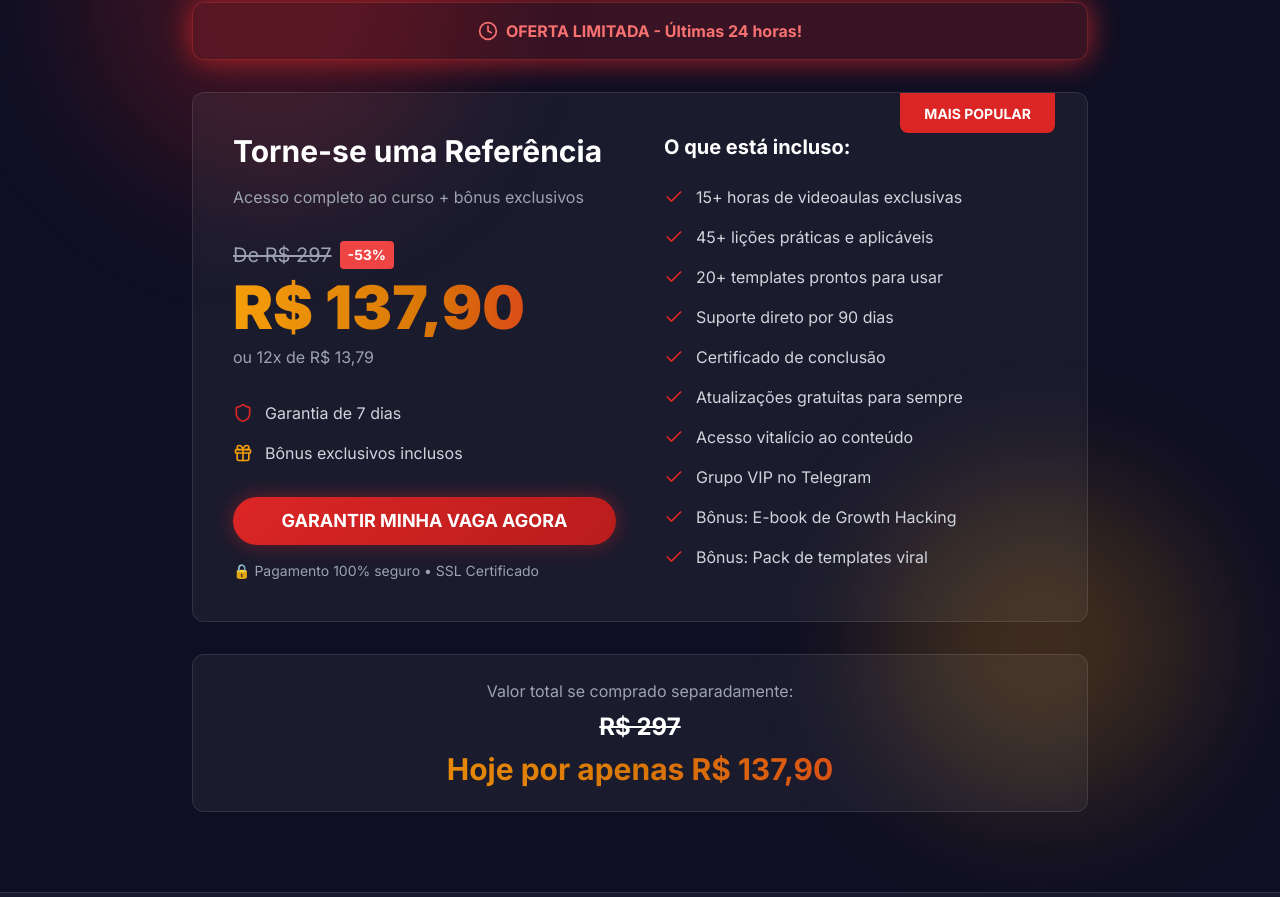
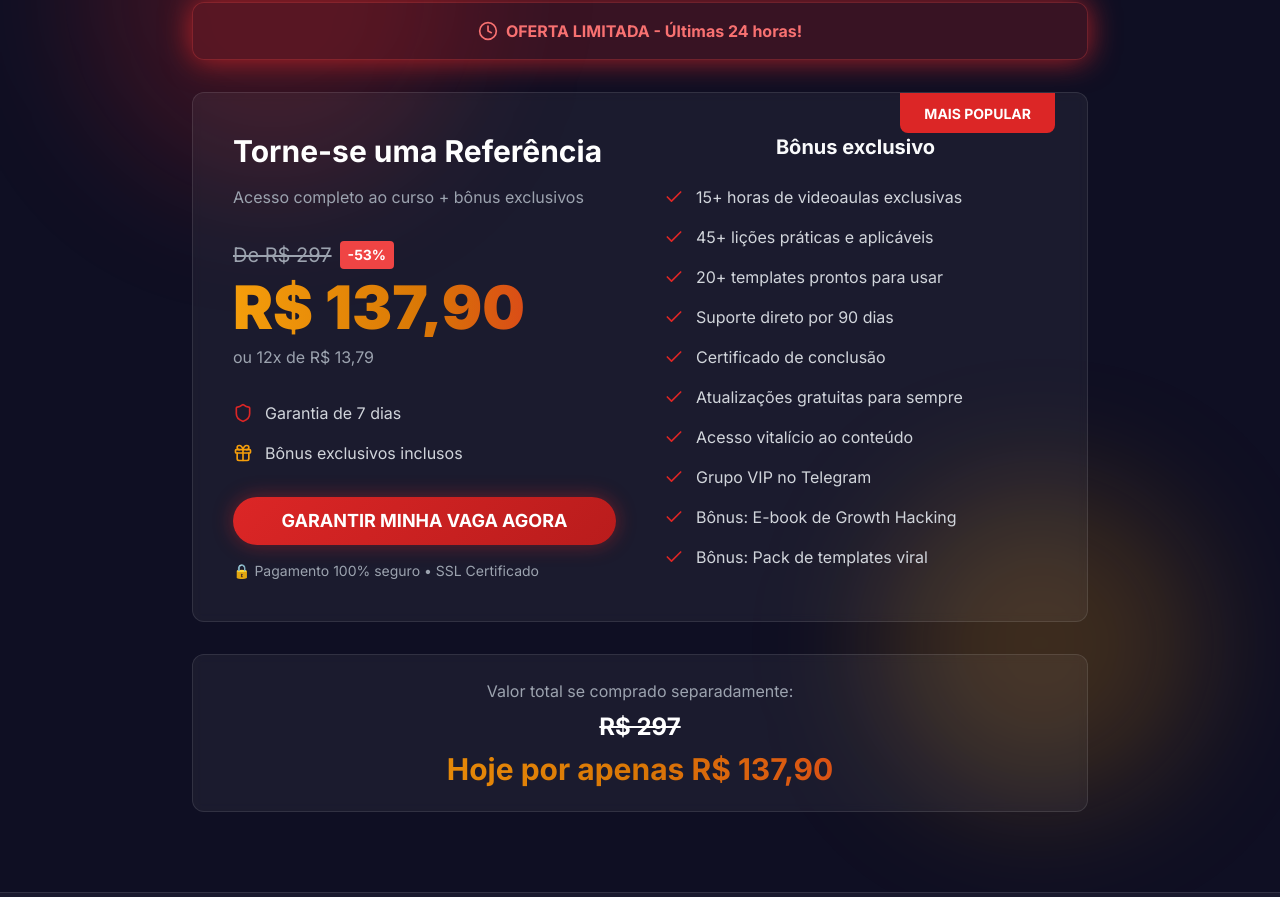
Before and after one commit to Luck660/viral-vibe-landing, a React (Vite) app: page / in a window 1280 px wide. Shown: the part 5068-5965 px from the top of the page. Built offline with nearby package versions, Linux system fonts and the light colour scheme.

Commit message:
Visual edit in Lovable
Edited UI in Lovable

```diff
--- a/src/components/PricingSection.tsx
+++ b/src/components/PricingSection.tsx
@@ -85,7 +85,7 @@ const PricingSection = () => {
 
               {/* Right Side - Features */}
               <div>
-                <h4 className="text-lg md:text-xl font-bold text-white mb-4 md:mb-6">O que está incluso:</h4>
+                <h4 className="text-lg md:text-xl mb-4 md:mb-6 font-bold text-center text-gray-50">Bônus exclusivo</h4>
                 <div className="space-y-3 md:space-y-4">
                   {features.map((feature, index) => <div key={index} className="flex items-start space-x-3 animate-fade-in-up" style={{
                   animationDelay: `${index * 0.05}s`
```
